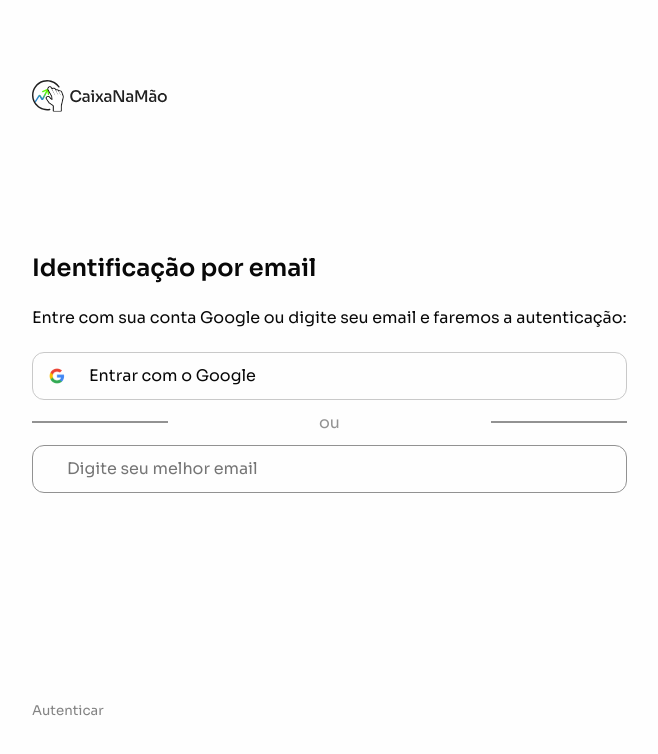
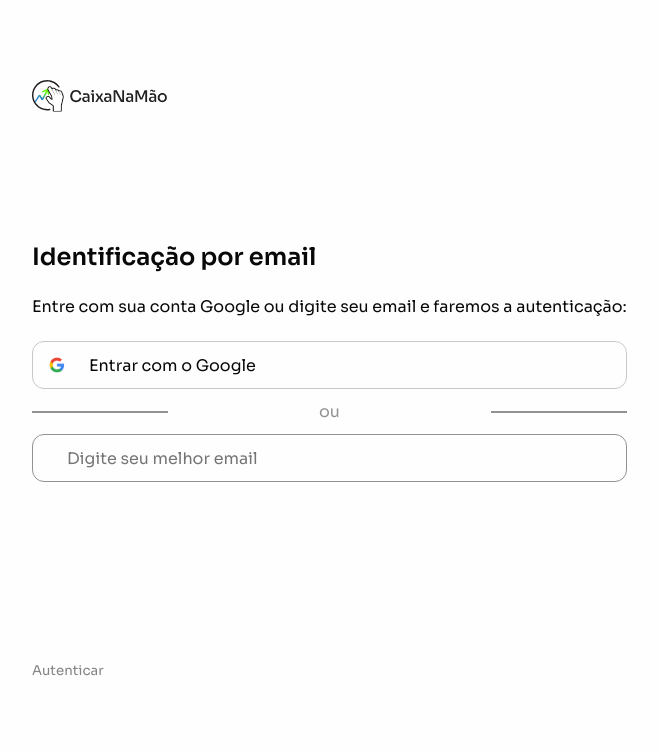
Before and after one commit to jaqueuchoab/caixanamao, a React (Vite) app: page /login in a window 1280 px wide. Shown: the top 754 px of the page, without its empty margins (0-658 px from the left). Built offline with nearby package versions, Linux system fonts and the light colour scheme.

Commit message:
fix: height

```diff
--- a/src/views/components/loginRegistration/styles/Login.module.css
+++ b/src/views/components/loginRegistration/styles/Login.module.css
@@ -3,9 +3,10 @@
   flex-direction: column;
   justify-content: space-between;
   align-items: self-start;
-  height: 100%;
+  height: 95vh;
   width: 100vw;
   padding: 5rem var(--size-3md);
+  overflow: hidden;
 }
 
 #light {
```
